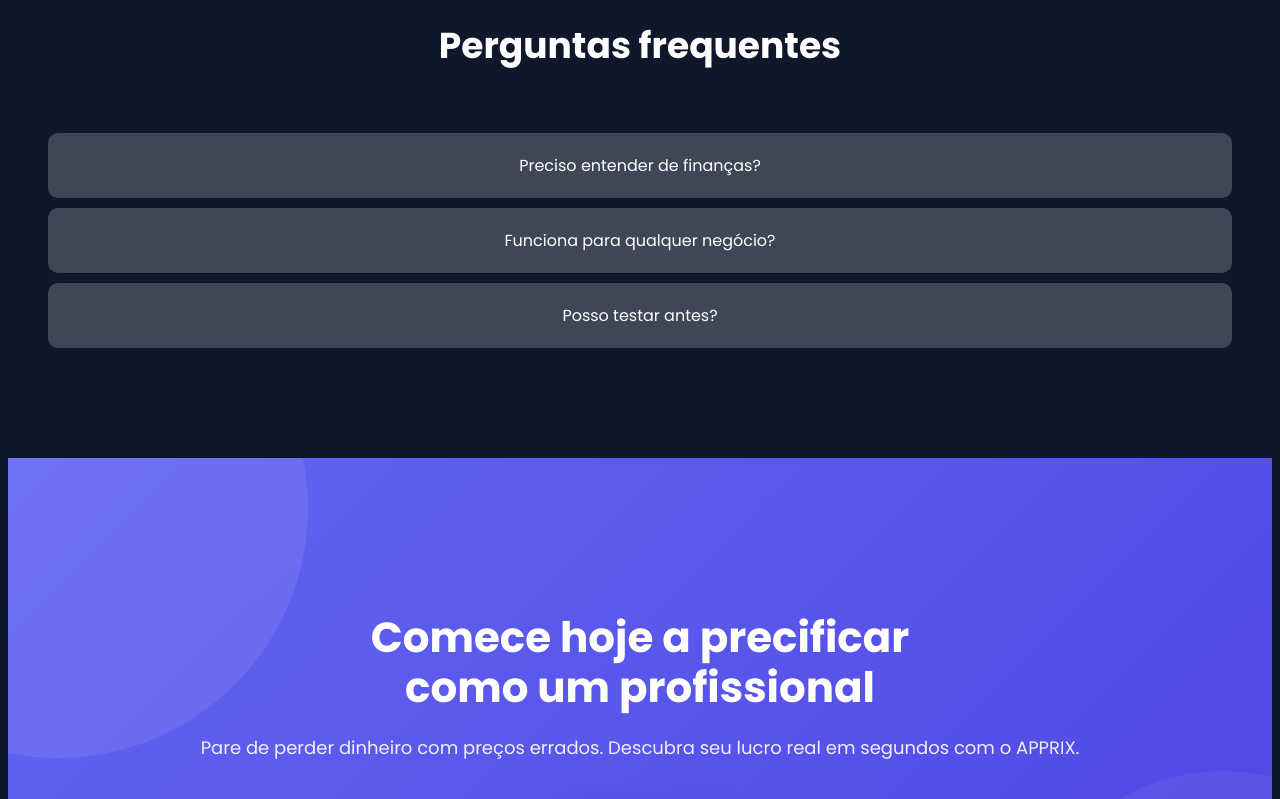
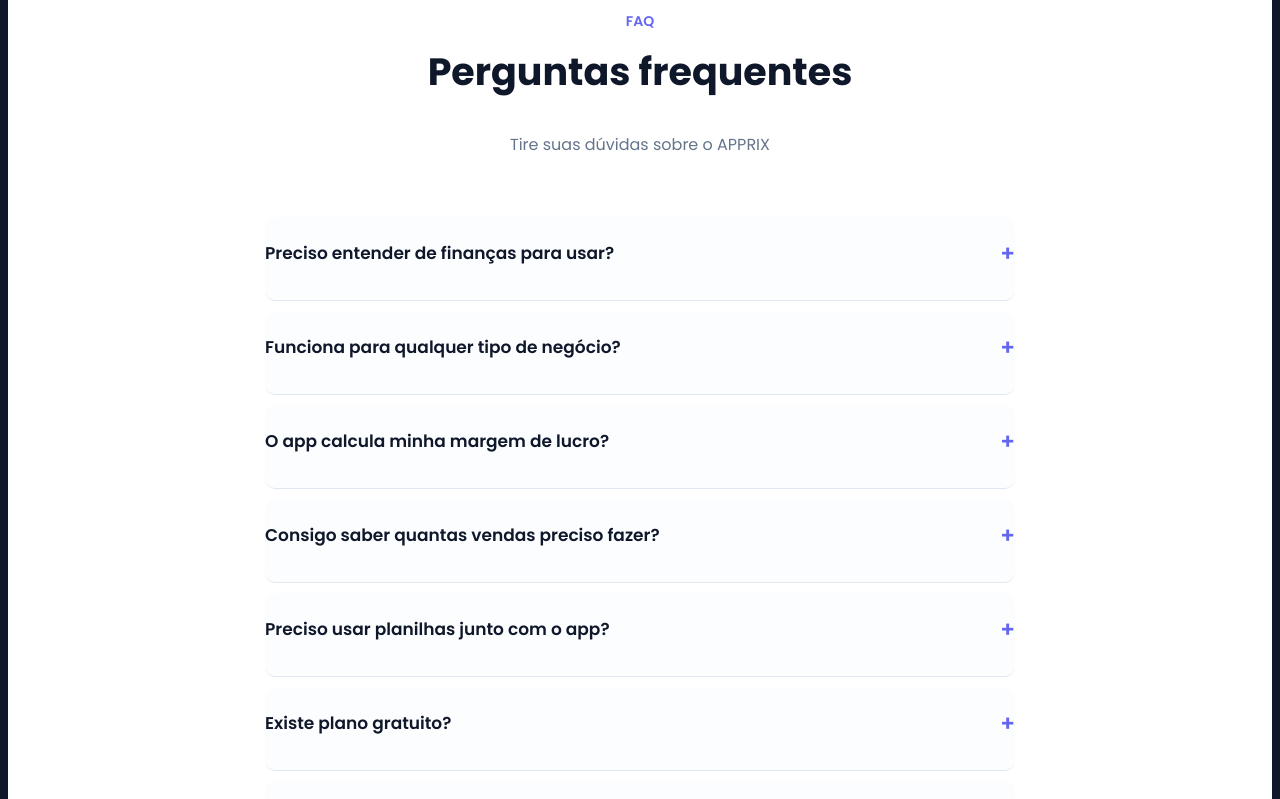
Before and after one commit to nydralabs-hub/client, a React (Vite) app in the folder client/: page / in a window 1280 px wide. Shown: the part 6220-7019 px from the top of the page. Built offline with nearby package versions, Linux system fonts and the light colour scheme.

Commit message:
160220263

```diff
--- a/client/src/components/Faq.jsx
+++ b/client/src/components/Faq.jsx
@@ -1,19 +1,34 @@
+import "../styles/faq.css";
 import { useState } from "react";
 
 const questions = [
   {
-    q: "Preciso entender de finanças?",
-    a: "Não. O APPRIX faz todos os cálculos automaticamente.",
+    q: "Preciso entender de finanças para usar?",
+    a: "Não. O APPRIX faz todos os cálculos automaticamente. Você só informa seus custos e o aplicativo mostra o preço ideal para vender com lucro.",
   },
-
   {
-    q: "Funciona para qualquer negócio?",
-    a: "Sim. Produtos físicos ou serviços.",
+    q: "Funciona para qualquer tipo de negócio?",
+    a: "Sim. O APPRIX pode ser usado por quem vende produtos físicos ou serviços, como restaurantes, confeiteiros, lojas, freelancers e prestadores de serviço.",
   },
-
   {
-    q: "Posso testar antes?",
-    a: "Sim. Existe plano gratuito.",
+    q: "O app calcula minha margem de lucro?",
+    a: "Sim. O APPRIX calcula automaticamente sua margem de lucro, custo total e preço de venda ideal para garantir que você não venda no prejuízo.",
+  },
+  {
+    q: "Consigo saber quantas vendas preciso fazer?",
+    a: "Sim. O aplicativo calcula a quantidade mínima de vendas necessária para cobrir seus custos e atingir o lucro desejado.",
+  },
+  {
+    q: "Preciso usar planilhas junto com o app?",
+    a: "Não. O APPRIX substitui planilhas complexas e centraliza todas as informações de custo, preço e lucro em um único lugar.",
+  },
+  {
+    q: "Existe plano gratuito?",
+    a: "Sim. Você pode começar gratuitamente e já utilizar os principais recursos de precificação.",
+  },
+  {
+    q: "Posso usar no celular?",
+    a: "Sim. O APPRIX foi desenvolvido para funcionar diretamente no celular, facilitando o uso no dia a dia do seu negócio.",
   },
 ];
 
@@ -23,19 +38,28 @@ export default function FAQ() {
   return (
     <section className="faq-section">
       <div className="container">
-        <h2 className="section-title">Perguntas frequentes</h2>
+        <span className="faq-tag">FAQ</span>
 
+        <h2 className="faq-title">Perguntas frequentes</h2>
+
+        <p className="faq-sub">Tire suas dúvidas sobre o APPRIX</p>
+
+        <div className="faq-list">
           {questions.map((item, i) => (
             <div
               key={i}
-            className="faq-item"
+              className={`faq-item ${open === i ? "open" : ""}`}
               onClick={() => setOpen(open === i ? null : i)}
             >
-            <div className="faq-question">{item.q}</div>
+              <div className="faq-question">
+                {item.q}
+                <span className="faq-icon">{open === i ? "−" : "+"}</span>
+              </div>
 
-            {open === i && <div className="faq-answer">{item.a}</div>}
+              <div className="faq-answer">{item.a}</div>
             </div>
           ))}
+        </div>
       </div>
     </section>
   );
--- /dev/null
+++ b/client/src/styles/faq.css
@@ -0,0 +1,98 @@
+/* SECTION */
+
+.faq-section {
+  padding: 120px 20px;
+  background: #ffffff;
+  text-align: center;
+}
+
+/* HEADER */
+
+.faq-tag {
+  color: #6366f1;
+  font-weight: 600;
+  font-size: 14px;
+}
+
+.faq-title {
+  font-size: 38px;
+  margin-top: 10px;
+  color: #0f172a;
+}
+
+.faq-sub {
+  margin-top: 10px;
+  color: #64748b;
+  margin-bottom: 60px;
+}
+
+/* LIST */
+
+.faq-list {
+  max-width: 750px;
+  margin: auto;
+  text-align: left;
+}
+
+/* ITEM */
+
+.faq-item {
+  border-bottom: 1px solid #e2e8f0;
+  padding: 20px 0;
+  cursor: pointer;
+  transition: 0.25s;
+}
+
+.faq-item:hover {
+  background: #f8fafc;
+}
+
+/* QUESTION */
+
+.faq-question {
+  display: flex;
+  justify-content: space-between;
+  align-items: center;
+
+  font-weight: 600;
+  color: #0f172a;
+  font-size: 17px;
+}
+
+/* ICON */
+
+.faq-icon {
+  font-size: 22px;
+  color: #6366f1;
+}
+
+/* ANSWER */
+
+.faq-answer {
+  max-height: 0;
+  overflow: hidden;
+
+  color: #475569;
+  font-size: 15px;
+
+  transition: all 0.35s ease;
+}
+
+/* OPEN STATE */
+
+.faq-item.open .faq-answer {
+  max-height: 200px;
+  margin-top: 12px;
+}
+
+/* MOBILE */
+
+@media (max-width: 900px) {
+  .faq-title {
+    font-size: 28px;
+  }
+
+  .faq-question {
+    font-size: 16px;
+  }
+}
```
Lines whose indentation alone changed are shown as unchanged.
